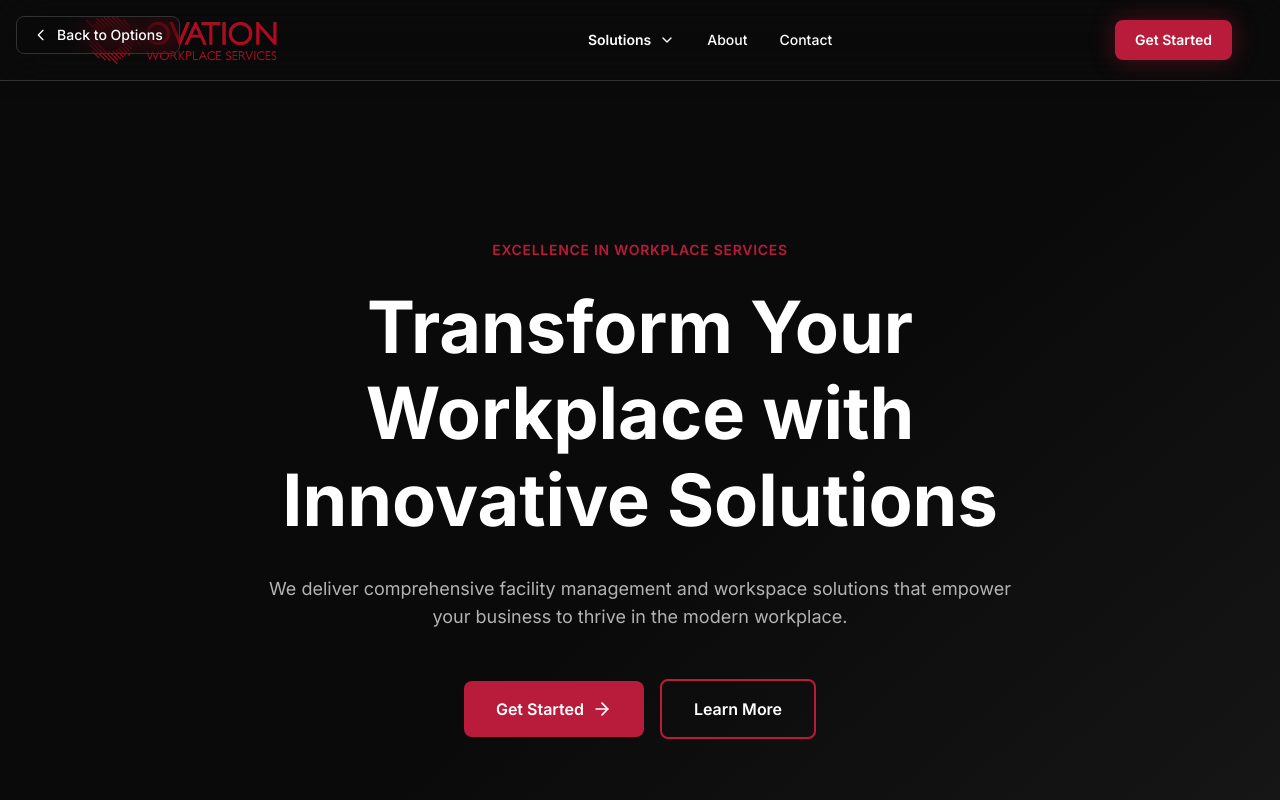
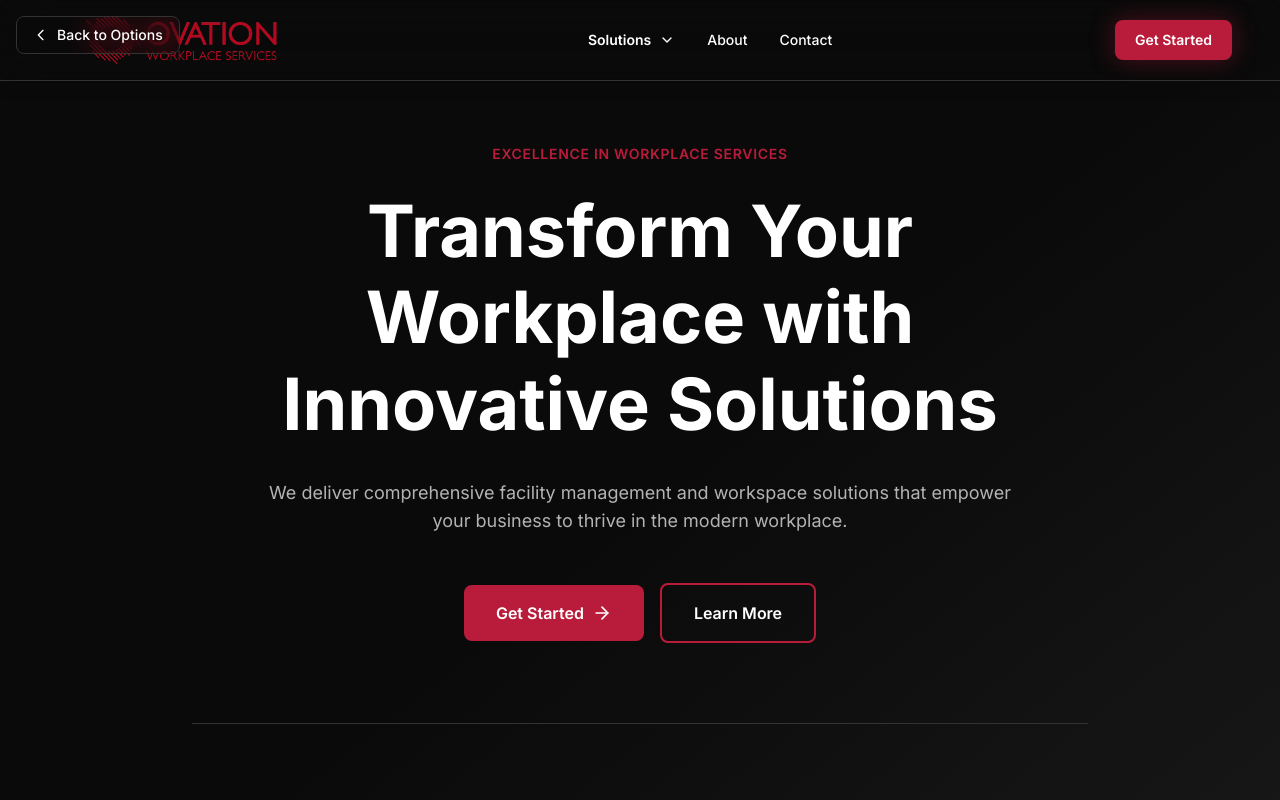
Before and after one commit to anurag-ux/ovation-mvp, a Next.js app: page /options/2 in a window 1280 px wide. Shown: the top 800 px of the page. Built offline with nearby package versions, Linux system fonts and the light colour scheme.

Commit message:
Update Option 2 styling and fixes

```diff
--- a/components/option2/HeroSection.tsx
+++ b/components/option2/HeroSection.tsx
@@ -37,7 +37,7 @@ export function HeroSection() {
       />
 
       {/* Content */}
-      <div className="relative z-10 ovation-container py-20 md:py-32">
+      <div className="relative z-10 ovation-container pt-8 pb-20 md:pb-32">
         <div className="max-w-5xl mx-auto text-center">
           <motion.div
             initial={{ opacity: 0, y: 30 }}
```
